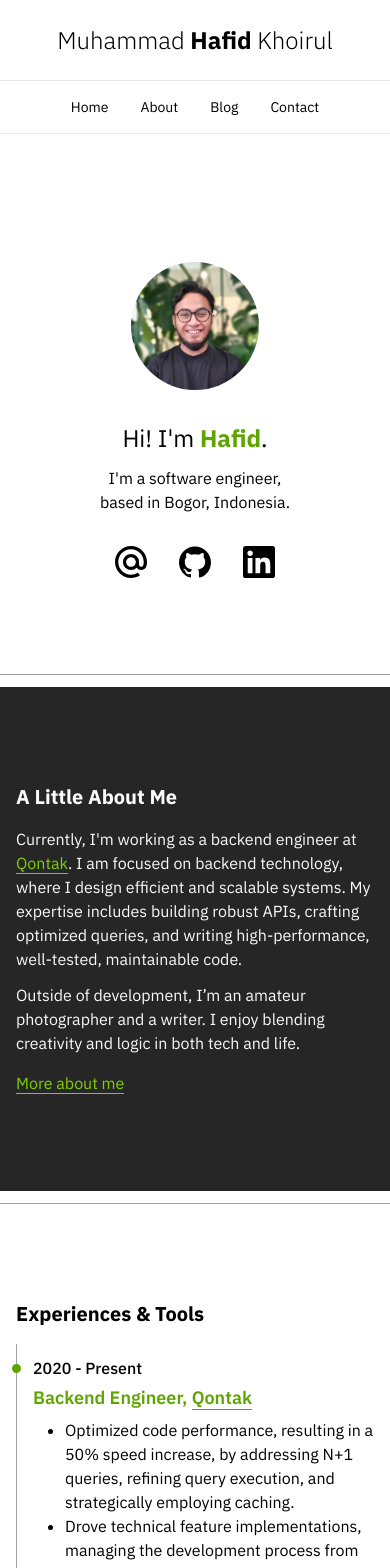
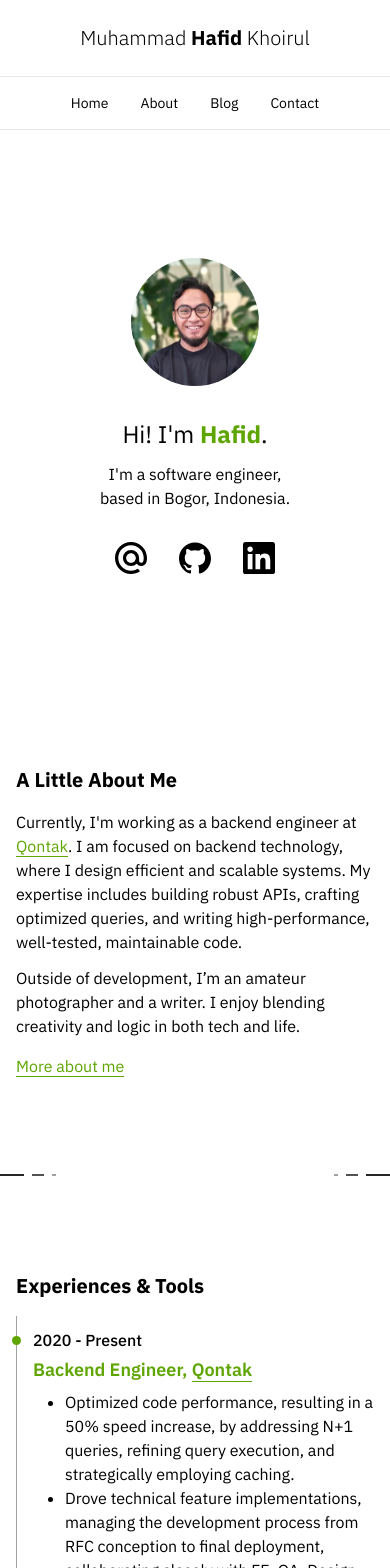
Before and after one commit to mhafidk/portfoblog, a SvelteKit app: page / in a window 390 px wide. Shown: the top 1568 px of the page. Built offline with nearby package versions, Linux system fonts and the light colour scheme.

Commit message:
add blog section

```diff
--- /dev/null
+++ b/src/lib/components/blog-card.svelte
@@ -0,0 +1,16 @@
+<div class="border-l-2 pl-4">
+	<a href="/blog/test" class="text-lg font-bold text-lime-600 hover:text-lime-700">Post Title</a>
+	<p class="py-2 text-sm text-neutral-600">April 3, 2025</p>
+	<p class="line-clamp-4">
+		Lorem ipsum, dolor sit amet consectetur adipisicing elit. Tempora exercitationem alias,
+		similique voluptatibus ullam minus nobis odio id quasi suscipit, inventore ea iure commodi enim
+		eum a in illo beatae. Lorem ipsum dolor sit amet consectetur adipisicing elit. Dolorum ad
+		aliquam rem reprehenderit quos amet! Aspernatur voluptas fugit provident incidunt quis? Maxime
+		maiores dolorum neque iusto vel a laboriosam doloremque.
+	</p>
+	<div class="flex gap-3 pt-3 font-mono text-sm text-violet-600">
+		<p>general</p>
+		<p>programming</p>
+		<p>go</p>
+	</div>
+</div>
--- a/src/lib/components/navbar.svelte
+++ b/src/lib/components/navbar.svelte
@@ -1,6 +1,6 @@
 <header>
 	<div class="border-b border-gray-200 py-6 text-center">
-		<a href="/" class="text-2xl font-light hover:text-lime-600"
+		<a href="/" class="text-xl font-light hover:text-lime-600 md:text-2xl"
 			>Muhammad <span class="font-bold">Hafid</span> Khoirul</a
 		>
 	</div>
--- a/src/routes/+page.svelte
+++ b/src/routes/+page.svelte
@@ -1,3 +1,7 @@
+<script>
+	import BlogCard from '$lib/components/blog-card.svelte';
+</script>
+
 <svelte:head>
 	<title>Muhammad Hafid Khoirul</title>
 </svelte:head>
@@ -55,15 +59,14 @@
 		</div>
 	</div>
 </div>
-<div class="-mx-4 my-3 h-px bg-neutral-400"></div>
-<div class="-mx-4 bg-neutral-800 px-4 py-24 text-neutral-50">
+<div class="-mx-4 px-4 py-24">
 	<div class="mx-auto max-w-xl">
 		<h2 class="text-xl font-bold">A Little About Me</h2>
 		<div class="my-4">
 			<p>
 				Currently, I'm working as a backend engineer at <a
 					href="https://www.qontak.com"
-					class="border-b text-lime-500 hover:text-lime-400">Qontak</a
+					class="border-b text-lime-600 hover:text-lime-700">Qontak</a
 				>. I am focused on backend technology, where I design efficient and scalable systems. My
 				expertise includes building robust APIs, crafting optimized queries, and writing
 				high-performance, well-tested, maintainable code.
@@ -74,11 +77,22 @@
 			</p>
 		</div>
 		<div class="">
-			<a href="/about" class="border-b text-lime-500 hover:text-lime-400">More about me</a>
+			<a href="/about" class="border-b text-lime-600 hover:text-lime-700">More about me</a>
 		</div>
 	</div>
 </div>
-<div class="-mx-4 my-3 h-px bg-neutral-400"></div>
+<div class="-mx-4 flex justify-between">
+	<div class="flex gap-2">
+		<div class="h-0.5 w-6 bg-neutral-800"></div>
+		<div class="h-0.5 w-3 bg-neutral-600"></div>
+		<div class="h-0.5 w-1 bg-neutral-400"></div>
+	</div>
+	<div class="flex gap-2">
+		<div class="h-0.5 w-1 bg-neutral-400"></div>
+		<div class="h-0.5 w-3 bg-neutral-600"></div>
+		<div class="h-0.5 w-6 bg-neutral-800"></div>
+	</div>
+</div>
 <div class="my-24">
 	<div class="mx-auto max-w-xl">
 		<h2 class="text-xl font-bold">Experiences & Tools</h2>
@@ -136,3 +150,26 @@
 		</div>
 	</div>
 </div>
+<div class="-mx-4 flex justify-between">
+	<div class="flex gap-2">
+		<div class="h-0.5 w-6 bg-neutral-800"></div>
+		<div class="h-0.5 w-3 bg-neutral-600"></div>
+		<div class="h-0.5 w-1 bg-neutral-400"></div>
+	</div>
+	<div class="flex gap-2">
+		<div class="h-0.5 w-1 bg-neutral-400"></div>
+		<div class="h-0.5 w-3 bg-neutral-600"></div>
+		<div class="h-0.5 w-6 bg-neutral-800"></div>
+	</div>
+</div>
+<div class="my-24">
+	<div class="mx-auto max-w-xl">
+		<h2 class="text-xl font-bold">Latest Blog Posts</h2>
+		<div class="mt-4 grid grid-cols-1 gap-8">
+			<BlogCard />
+		</div>
+		<div class="mt-8">
+			<a href="/about" class="border-b text-lime-600 hover:text-lime-700">More posts</a>
+		</div>
+	</div>
+</div>
```
